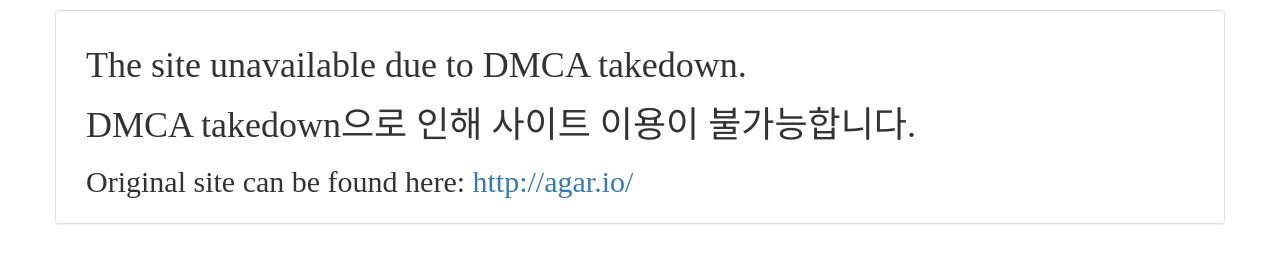
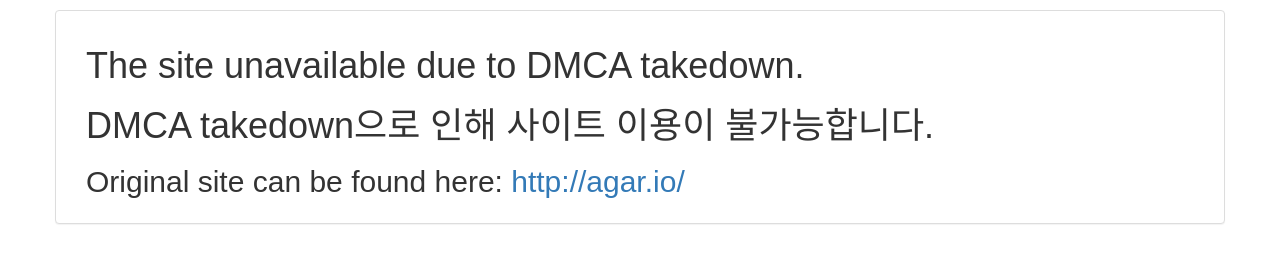
Before and after one commit to koagar/koagar.github.io, a plain HTML site: page index.html in a window 1280 px wide. Drawn offline with nearby package versions, Linux system fonts and the light colour scheme.

Commit message:
add webfont

```diff
--- a/index.html
+++ b/index.html
@@ -3,9 +3,11 @@
 <meta charset="UTF-8">
 <title>DMCA takedown</title>
 <link rel="stylesheet" href="https://maxcdn.bootstrapcdn.com/bootstrap/3.3.5/css/bootstrap.min.css">
+
 <style>
+@import url(http://fonts.googleapis.com/earlyaccess/nanumgothic.css);
 * {
-    font-family:"NanumGothic","Malgun Gothic";
+    font-family:"NanumGothic",sans-serif;
   }
 </style>
 <head>
```
